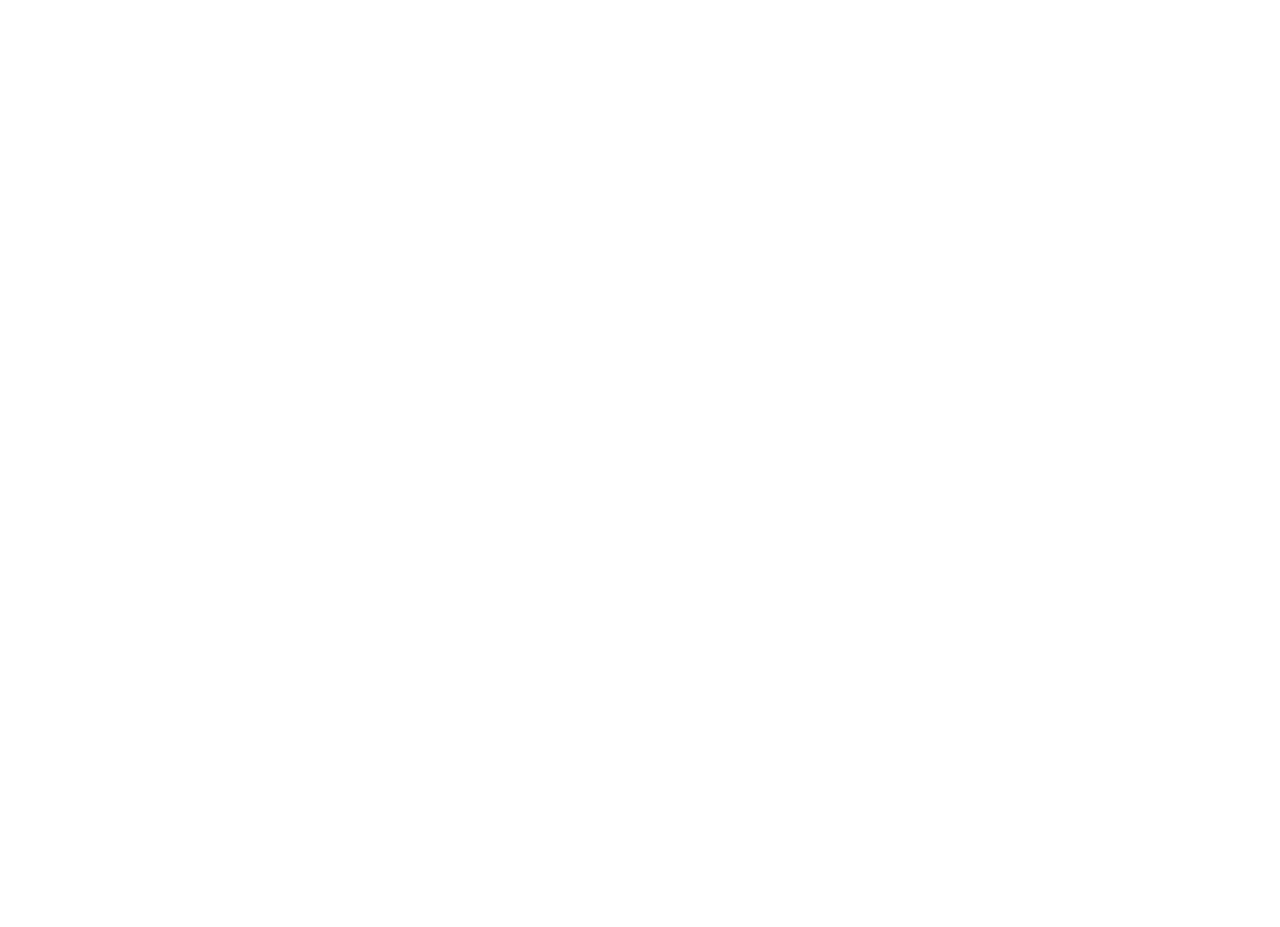
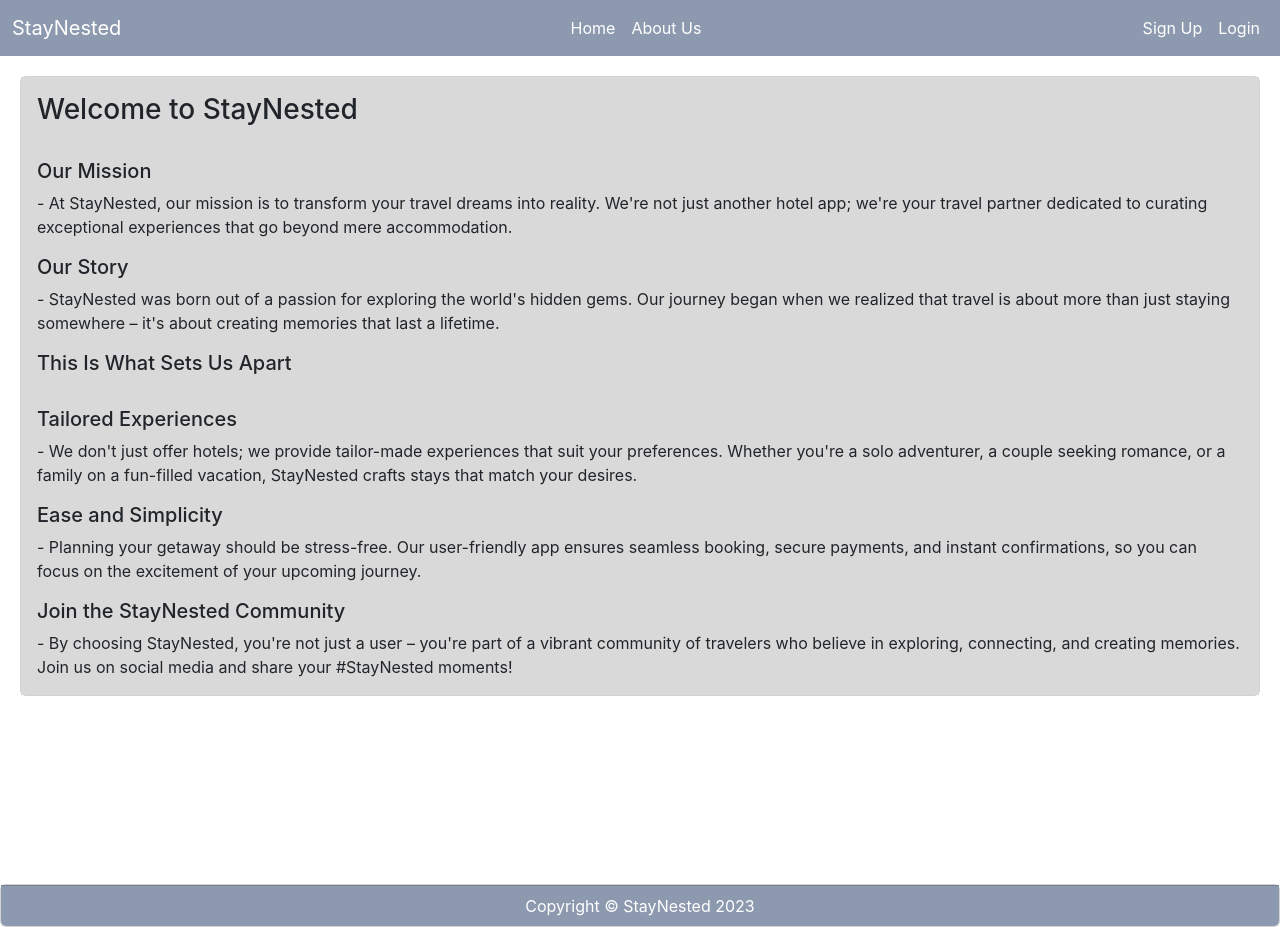
Before and after one commit to Letlhogonolo01/Hotelbooking-App, a React (Create React App) app in the folder StayNested/: page /about in a window 1280 px wide. Before the commit this address had no page. Before the commit the page ends 800 px from the top, so only its background shows below. Built offline with nearby package versions, Linux system fonts and the light colour scheme.

Commit message:
updating

```diff
--- a/StayNested/src/App.css
+++ b/StayNested/src/App.css
@@ -49,6 +49,7 @@
 .card-footer{
   color: white !important;
   background-color: #8d99ae;
+
 }
 .card-text {
   text-align: left;
--- a/StayNested/src/App.js
+++ b/StayNested/src/App.js
@@ -8,6 +8,7 @@
 import SignUp from "./screens/SignUp";
 import Payment from "./screens/Payment";
 import BookingDetails from "./screens/BookingDetails";
+import About from "./screens/About";
 
 function App() {
   return (
@@ -16,6 +17,7 @@
       <BrowserRouter>
         <Routes>
           <Route path="/navbar" element={<Navbar />}></Route>
+          <Route path="/about" element={<About />}></Route>
           <Route path="/" element={<Home />}></Route>
           <Route path="/login" element={<Login />}></Route>
           <Route path="/signup" element={<SignUp />}></Route>
--- a/StayNested/src/components/Footer.js
+++ b/StayNested/src/components/Footer.js
@@ -1,9 +1,11 @@
 import React from "react";
 
 function Footer() {
+  const year = new Date().getFullYear();
+
   return (
     <div class="card text-center">
-      <div class="card-footer text-body-secondary">Footer</div>
+      <div class="card-footer text-body-secondary">{`Copyright © StayNested ${year}`}</div>
     </div>
   );
 }
--- a/StayNested/src/components/Navbar.js
+++ b/StayNested/src/components/Navbar.js
@@ -31,11 +31,6 @@
                   About Us
                 </a>
               </li>
-              <li className="nav-item">
-                <a className="nav-link" href="/booking">
-                  Booking
-                </a>
-              </li>
             </ul>
             <ul className="navbar-nav">
               <li className="nav-item">
--- /dev/null
+++ b/StayNested/src/screens/About.js
@@ -0,0 +1,64 @@
+import React from "react";
+import Navbar from "../components/Navbar";
+import Footer from "../components/Footer";
+
+function About() {
+  return (
+    <div>
+      <Navbar />
+      <div class="card" style={{ margin: 20 }}>
+        <div class="card-body">
+          <h3 class="card-title">Welcome to StayNested </h3>
+          <br />
+          <h5 class="card-title">Our Mission</h5>
+          <p class="card-text">
+            - At StayNested, our mission is to transform your travel dreams into
+            reality. We're not just another hotel app; we're your travel partner
+            dedicated to curating exceptional experiences that go beyond mere
+            accommodation.
+          </p>
+          <h5 class="card-title">Our Story</h5>
+          <p class="card-text">
+            - StayNested was born out of a passion for exploring the world's
+            hidden gems. Our journey began when we realized that travel is about
+            more than just staying somewhere – it's about creating memories that
+            last a lifetime.
+          </p>
+          <h5 class="card-title">This Is What Sets Us Apart</h5>
+          <br />
+          <h5 class="card-title">Tailored Experiences</h5>
+          <p class="card-text">
+            - We don't just offer hotels; we provide tailor-made experiences
+            that suit your preferences. Whether you're a solo adventurer, a
+            couple seeking romance, or a family on a fun-filled vacation,
+            StayNested crafts stays that match your desires.
+          </p>
+          <h5 class="card-title">Ease and Simplicity</h5>
+          <p class="card-text">
+            - Planning your getaway should be stress-free. Our user-friendly app
+            ensures seamless booking, secure payments, and instant
+            confirmations, so you can focus on the excitement of your upcoming
+            journey.
+          </p>
+          <h5 class="card-title">Join the StayNested Community</h5>
+          <p class="card-text">
+            - By choosing StayNested, you're not just a user – you're part of a
+            vibrant community of travelers who believe in exploring, connecting,
+            and creating memories. Join us on social media and share your
+            #StayNested moments!
+          </p>
+        </div>
+      </div>
+      <br />
+      <br />
+      <br />
+      <br />
+      <br />
+      <br />
+      <br />
+      <Footer />
+    </div>
+  );
+}
+
+export default About;
--- a/StayNested/src/screens/BookingDetails.js
+++ b/StayNested/src/screens/BookingDetails.js
@@ -1,9 +1,10 @@
 import React, { useState } from "react";
 import { Link } from "react-router-dom";
 import { FontAwesomeIcon } from "@fortawesome/react-fontawesome";
-import { faArrowLeft, faCalendar } from "@fortawesome/free-solid-svg-icons"; // Added faCalendar
+import { faCalendar } from "@fortawesome/free-solid-svg-icons"; // Added faCalendar
 import DatePicker from "react-datepicker";
 import calculateTotalAmount from "../components/TotalAmount";
+import Navbar from "../components/Navbar";
 
 function BookingDetails() {
   const [checkInDate, setCheckInDate] = useState(null);
@@ -28,10 +29,11 @@
 
   return (
     <>
+    <Navbar />
       <br />
-      <Link to="/" className="back-icon">
+      {/* <Link to="/" className="back-icon">
         <FontAwesomeIcon icon={faArrowLeft} /> Back
-      </Link>
+      </Link> */}
       <div className="card mb-3" style={{ margin: 10 }}>
         <div className="row g-0">
           <div className="col-md-5">
@@ -39,7 +41,7 @@
               src="/images/standard-room.jpg"
               className="img-fluid rounded-start"
               alt="room"
-              style={{ width: "100%", height: "100%" }} // Resize styles
+              style={{ width: "100%", height: "100%" }}
             />
           </div>
           <div className="col-md-7">
--- a/StayNested/src/screens/Home.js
+++ b/StayNested/src/screens/Home.js
@@ -7,12 +7,12 @@
   return (
     <>
       <Navbar />
-      <br/>
+      <br />
       <div class="row row-cols-1 row-cols-md-3 g-3">
         <div class="col">
           <Link to="/details">
             <div className="card">
-              <img src="/images/standard-room.jpg" height={210} />
+              <img src="/images/standard-room.jpg" height={210} alt="room" />
               <div class="card-body">
                 <h5 class="card-title">Standard</h5>
                 <p class="card-text">
@@ -27,7 +27,7 @@
         <div class="col">
           <Link to="/details">
             <div className="card">
-              <img src="/images/single-room.jpg" height={210} />
+              <img src="/images/single-room.jpg" height={210} alt="room" />
               <div class="card-body">
                 <h5 class="card-title">Single</h5>
                 <p class="card-text">
@@ -43,13 +43,13 @@
         <div class="col">
           <Link to="/details">
             <div className="card">
-              <img src="/images/delux-room.jpg" height={210} />
+              <img src="/images/delux-room.jpg" height={210} alt="room" />
               <div class="card-body">
                 <h5 class="card-title">Delux</h5>
                 <p class="card-text">
                   A deluxe room offers additional space and more amenities
                   compared to standard rooms. It may include upgraded
-                  furnishings, larger living areas.
+                  furnishings, living areas, provides more experience.
                 </p>
               </div>
             </div>
@@ -58,14 +58,14 @@
         <div class="col">
           <Link to="/details">
             <div className="card">
-              <img src="/images/family-room.jpg" height={210} />
+              <img src="/images/family-room.jpg" height={210} alt="room" />
               <div class="card-body">
                 <h5 class="card-title">Family</h5>
                 <p class="card-text">
-                  A family room is designed to accommodate multiple guests, in a
-                  single unit. It often includes separate sleeping areas for
-                  adults and children, comfortable for families traveling
-                  together.
+                  A family room is designed to accommodate multiple guests,
+                  usually a family, in a single unit. It often includes separate
+                  sleeping areas for adults and children, comfortable for
+                  families traveling together.
                 </p>
               </div>
             </div>
@@ -74,7 +74,7 @@
         <div class="col">
           <Link to="/details">
             <div className="card">
-              <img src="/images/suite-room.jpg" height={210} />
+              <img src="/images/suite-room.jpg" height={210} alt="room" />
               <div class="card-body">
                 <h5 class="card-title">Suite</h5>
                 <p class="card-text">
@@ -90,7 +90,11 @@
         <div class="col">
           <Link to="/details">
             <div className="card">
-              <img src="/images/presidentialsuite-room.jpg" height={210} />
+              <img
+                src="/images/presidentialsuite-room.jpg"
+                height={210}
+                alt="room"
+              />
               <div class="card-body">
                 <h5 class="card-title">Presidential Suite</h5>
                 <p class="card-text">
@@ -104,7 +108,7 @@
           </Link>
         </div>
       </div>
-      <br/>
+      <br />
       <Footer />
     </>
   );
```
